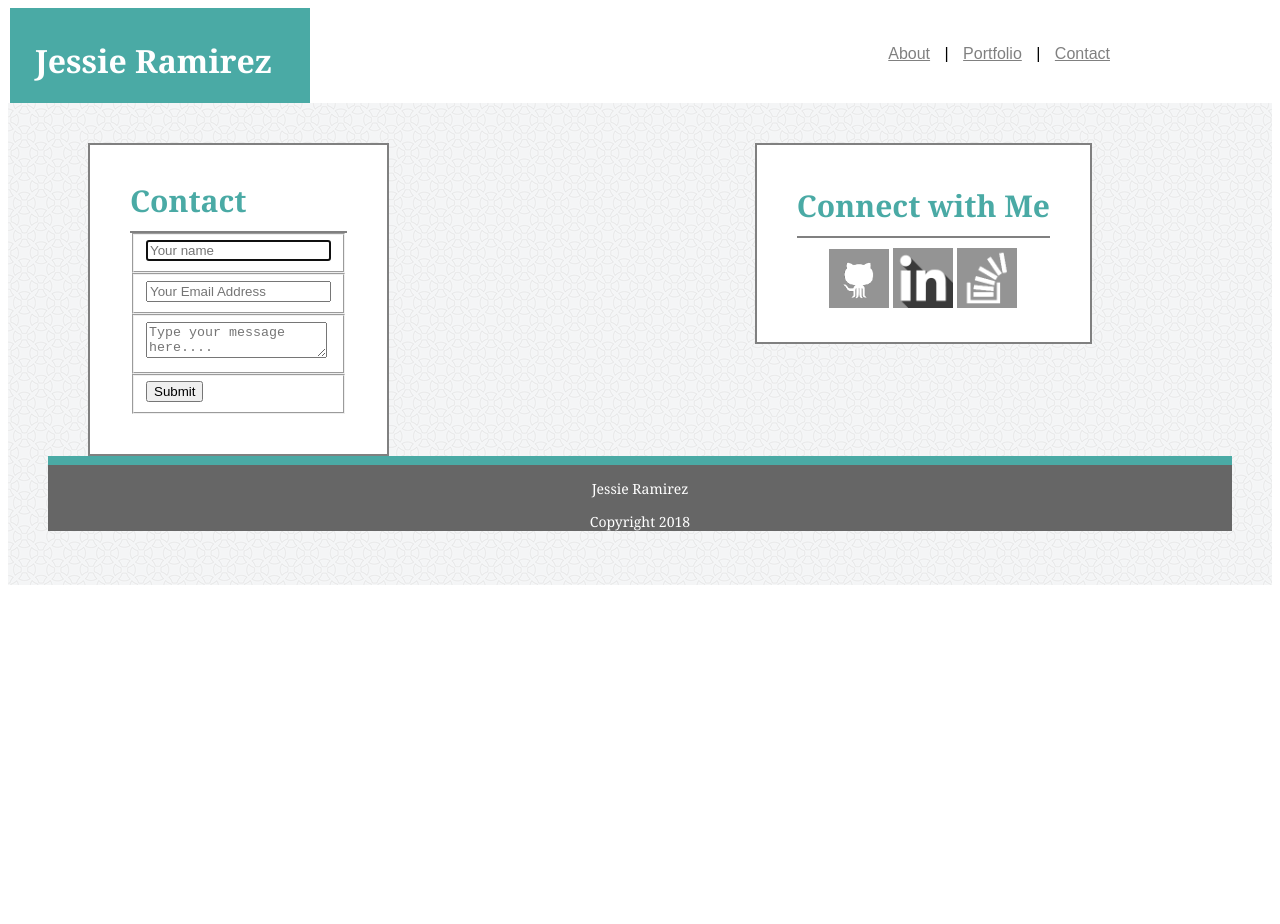
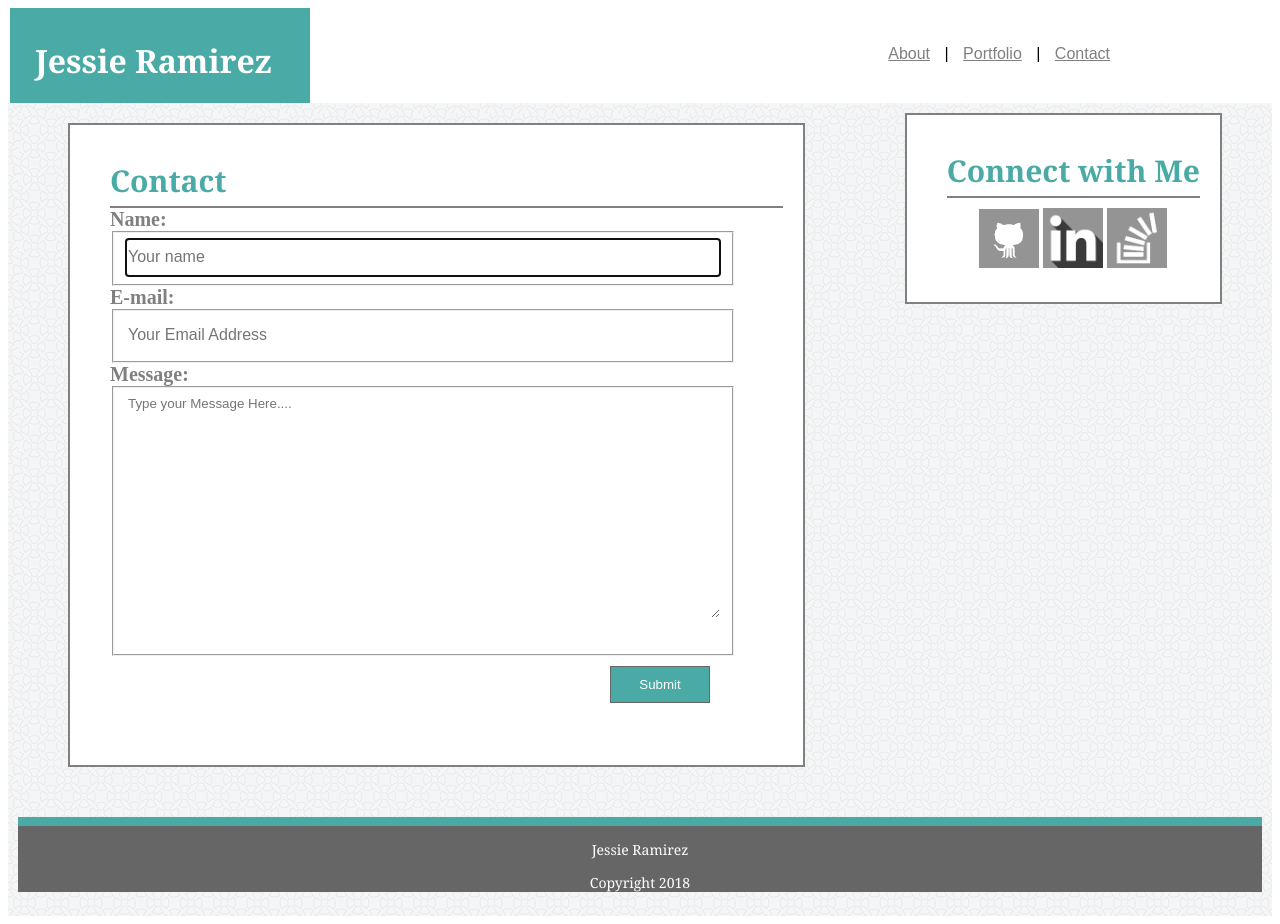
Before and after one commit to jbong0/Basic-Portfolio, a plain HTML site: page contact.html in a window 1280 px wide. Before the commit the page ends 800 px from the top, so only its background shows below. Drawn offline with Linux system fonts and the light colour scheme; files whose address does not match are found by name.

Commit message:
Added Basic-Portfolio contents to jbong0

```diff
--- a/contact.html
+++ b/contact.html
@@ -5,7 +5,7 @@
 <!-- Unseen Content -->
 <head>
   <meta charset="UTF-8">
-  <title>Contact (Assignment #1)</title>
+  <title>Assignment #1</title>
   <link rel="stylesheet" type="text/css" href="css/style.css">
 </head>
 
@@ -16,7 +16,6 @@
 <div id="title">
   <h1>Jessie Ramirez</h1>
 </div>
-
 <!-- Navigation Bar -->
 <nav>
 <a href="index.html"> About</a>  |
@@ -26,7 +25,7 @@
 </header>
 
 </nav>
-<section id="container">
+<section id="contact-container">
 <section id="border">
   <!-- Side Bar -->
 <aside>
@@ -37,39 +36,35 @@
 </aside>
 
 
-<!-- Contact Form-->
-<div class="container">
+<!-- Contact Form -->
+<section id="contact-container">
+<div id="contactform">
+        <form id="contact" action="" method="post">
+          <h3>Contact</h3>
 
-    <h2> Contact </h2>
-        <form id="contact" action="" method="post">
+          <h5>Name:</h5>
+          <fieldset>
+            <input placeholder="Your name" type="text" required autofocus>
+          </fieldset>
+          <h5>E-mail:</h5>
+          <fieldset>
+            <input placeholder="Your Email Address" type="email" required>
+          </fieldset>
+          <h5>Message:</h5>
+          <fieldset id="message">
+            <textarea placeholder="Type your Message Here...." required></textarea>
+          </fieldset>
+        </form>
 
-          <fieldset>
-            <input placeholder="Your name" type="text" tabindex="1" required autofocus>
-          </fieldset>
-          <fieldset>
-            <input placeholder="Your Email Address" type="email" tabindex="2" required>
-          </fieldset>
-          <fieldset>
-            <textarea placeholder="Type your message here...." tabindex="5" required></textarea>
-          </fieldset>
-          <fieldset>
-            <button name="submit" type="submit" id="contact-submit" data-submit="...Sending">Submit</button>
-          </fieldset>
-
-        </form>
+        <button type="button">Submit</button>
       </div>
+    </section>
 
 
 
 
 
-
-
-
-
-
-
-
+<!-- Footer  -->
 <footer>
  <p class="footer">Jessie Ramirez</p>
  <p class="footer">Copyright 2018</p>
--- a/css/style.css
+++ b/css/style.css
@@ -1,6 +1,5 @@
 /* Header CSS */
-
-#title {
+#title{
   background-color: #4aaaa5;
   color: white;
   font-family: Georgia, 'Times New Roman', Times, serif;
@@ -26,7 +25,7 @@ header{
 
 nav{
   position: absolute;
-	right: 0px;
+  right: 0px;
   bottom: 0px;
   border: none;
   padding-bottom: 40px;
@@ -42,9 +41,10 @@ nav{
 /* Sidebar CSS */
 aside{
   background-color: #ffffff;
-  width: 270px;
+  width: 33.3%;
   float: right;
   text-align: center;
+  margin: 10px;
 }
 
 /* Section Titles CSS */
@@ -54,8 +54,9 @@ h2, h3 {
   font-family: Georgia, 'Times New Roman', Times, serif;
   margin-bottom: 0px;
   border-bottom: solid 2px grey;
-  padding: 10px 0px 10px 0px;
+  padding: 5px 0px 5px 0px;
   font-size: 30px;
+  text-align: left;
 }
 
 /* Contact Links CSS */
@@ -71,8 +72,8 @@ aside, div {
   overflow: hidden;
   position: relative;
   width: fit-content;
-  padding: 0px 40px 40px 40px;
-  margin: 0px 140px 0px 40px;
+  padding: 0px 20px 40px 40px;
+  margin: 0px 40px 40px 40px;
 }
 
 img {
@@ -100,10 +101,9 @@ img:hover {
   line-height: 2;
   text-indent: 50px;
   overflow: visible;
-  position: relative;
   padding-left: 25px;
-  padding-top: 30px
-  font-size: 16px;
+  padding-top: 0px
+  font-size: 14px;
 }
 
 /* Footer CSS */
@@ -113,8 +113,8 @@ img:hover {
   font-size: 14px;
 }
 footer{
-	background-color: #666666;
-	border-top: 9px solid #4aaaa5;
+  background-color: #666666;
+  border-top: 9px solid #4aaaa5;
   color: white;
   text-emphasis: none;
   font-family: Georgia, 'Times New Roman', Times, serif;
@@ -131,19 +131,74 @@ a{
 a:visited{
   color: #4aaaa5;
 }
-a:active{
-  color: #4aaaa5;
-}
 a:hover{
-  color: grey;
+  color:grey;
 }
 p {
   text-align: justify;
   text-align-last: auto;
 }
 
+
 /* Contact Form CSS */
 
+#contact-container{
+  background-image: url(circles-light.png);
+  padding: 10px;
+}
+
+#contactform{
+  width: 55%;
+  height: 600px;
+}
+
+input, textarea, fieldset{
+  color: #4aaaa5;
+  font-family: Arial, Helvetica, sans-serif;
+  height: 35px;
+  width: 590px;
+}
+
+button{
+  border: solid 1px #666;
+  color: #fff;
+  background: #4aaaa5;
+  width: 100px;
+  height 35px;
+  padding: 10px;
+  margin: 10px;
+  margin-left: 500px;
+}
 
 
-/* Portfolio CSS */
+#message{
+  width: 500px;
+  height: 250px;
+}
+
+textarea{
+  width: 590px;
+  height: 220px;
+  border: hidden;
+}
+
+h5{
+  font-size: 20px;
+  text-align: left;
+  margin: 0;
+  color: grey;
+}
+input{
+  font-size: 16px;
+  border: none;
+}
+
+form{
+  text-align: center;
+}
+
+box{
+  color: #4aaaa5;
+  width: 100px
+  height: 100px;
+}
--- a/jbong0/reset.css
+++ /dev/null
@@ -1,48 +0,0 @@
-/* http://meyerweb.com/eric/tools/css/reset/
-   v2.0 | 20110126
-   License: none (public domain)
-*/
-
-html, body, div, span, applet, object, iframe,
-h1, h2, h3, h4, h5, h6, p, blockquote, pre,
-a, abbr, acronym, address, big, cite, code,
-del, dfn, em, img, ins, kbd, q, s, samp,
-small, strike, strong, sub, sup, tt, var,
-b, u, i, center,
-dl, dt, dd, ol, ul, li,
-fieldset, form, label, legend,
-table, caption, tbody, tfoot, thead, tr, th, td,
-article, aside, canvas, details, embed,
-figure, figcaption, footer, header, hgroup,
-menu, nav, output, ruby, section, summary,
-time, mark, audio, video {
-	margin: 0;
-	padding: 0;
-	border: 0;
-	font-size: 100%;
-	font: inherit;
-	vertical-align: baseline;
-}
-/* HTML5 display-role reset for older browsers */
-article, aside, details, figcaption, figure,
-footer, header, hgroup, menu, nav, section {
-	display: block;
-}
-body {
-	line-height: 1;
-}
-ol, ul {
-	list-style: none;
-}
-blockquote, q {
-	quotes: none;
-}
-blockquote:before, blockquote:after,
-q:before, q:after {
-	content: '';
-	content: none;
-}
-table {
-	border-collapse: collapse;
-	border-spacing: 0;
-}
--- a/jbong0/style.css
+++ /dev/null
@@ -1,204 +0,0 @@
-/* Header CSS */
-#title{
-  background-color: #4aaaa5;
-  color: white;
-  font-family: Georgia, 'Times New Roman', Times, serif;
-  padding: 10px 25px 40px 25px;
-  margin: 0px 0px 0px 0px;
-  width: 250px;
-  height: 45px;
-  border: none;
-  left: -150px;
-  position: auto;
-  overflow: visible;
-  margin-top: auto;
-  margin-bottom: auto;
-}
-
-header{
-  width: 960px;
-  font-family: Arial, Helvetica, sans-serif;
-  margin: auto;
-  position: relative;
-}
-
-
-nav{
-  position: absolute;
-  right: 0px;
-  bottom: 0px;
-  border: none;
-  padding-bottom: 40px;
-}
-
-
-/* Body CSS */
-#container{
-  background-image: url(circles-light.png);
-  padding: 40px;
-}
-
-/* Sidebar CSS */
-aside{
-  background-color: #ffffff;
-  width: 33.3%;
-  float: right;
-  text-align: center;
-  margin: 10px;
-}
-
-/* Section Titles CSS */
-h2, h3 {
-  background-color: white;
-  color: #4aaaa5;
-  font-family: Georgia, 'Times New Roman', Times, serif;
-  margin-bottom: 0px;
-  border-bottom: solid 2px grey;
-  padding: 5px 0px 5px 0px;
-  font-size: 30px;
-  text-align: left;
-}
-
-/* Contact Links CSS */
-.social-media{
-    width: 60px;
-    margin: 10px -10px -10px -10px;
-    height: auto;
-}
-
-aside, div {
-  background-color: white;
-  border: 2px solid gray;
-  overflow: hidden;
-  position: relative;
-  width: fit-content;
-  padding: 0px 20px 40px 40px;
-  margin: 0px 40px 40px 40px;
-}
-
-img {
-  -webkit-filter: grayscale(1);
-}
-
-img:hover {
-  -webkit-filter: none;
-  transform: scale(1.2) rotate(720deg);
-}
-
-
-/* About Me CSS */
-#bio-image{
-  width: 200px;
-  float: left;
-  margin: 10px;
-  -webkit-filter: none;
-  transform: none;
-}
-
-#about-me{
-  width: 650px;
-  align: justify;
-  line-height: 2;
-  text-indent: 50px;
-  overflow: visible;
-  padding-left: 25px;
-  padding-top: 0px
-  font-size: 14px;
-}
-
-/* Footer CSS */
-
-.footer{
-  text-align: center;
-  font-size: 14px;
-}
-footer{
-  background-color: #666666;
-  border-top: 9px solid #4aaaa5;
-  color: white;
-  text-emphasis: none;
-  font-family: Georgia, 'Times New Roman', Times, serif;
-  text-align: center
-}
-
-/* Links CSS */
-a{
-  border: none;
-  padding-right: 10px;
-  padding-left: 10px;
-  color: grey;
-}
-a:visited{
-  color: #4aaaa5;
-}
-a:hover{
-  color:grey;
-}
-p {
-  text-align: justify;
-  text-align-last: auto;
-}
-
-
-/* Contact Form CSS */
-
-#contact-container{
-  background-image: url(circles-light.png);
-  padding: 10px;
-}
-
-#contactform{
-  width: 55%;
-  height: 600px;
-}
-
-input, textarea, fieldset{
-  color: #4aaaa5;
-  font-family: Arial, Helvetica, sans-serif;
-  height: 35px;
-  width: 590px;
-}
-
-button{
-  border: solid 1px #666;
-  color: #fff;
-  background: #4aaaa5;
-  width: 100px;
-  height 35px;
-  padding: 10px;
-  margin: 10px;
-  margin-left: 500px;
-}
-
-
-#message{
-  width: 500px;
-  height: 250px;
-}
-
-textarea{
-  width: 590px;
-  height: 220px;
-  border: hidden;
-}
-
-h5{
-  font-size: 20px;
-  text-align: left;
-  margin: 0;
-  color: grey;
-}
-input{
-  font-size: 16px;
-  border: none;
-}
-
-form{
-  text-align: center;
-}
-
-box{
-  color: #4aaaa5;
-  width: 100px
-  height: 100px;
-}
```
Also changed, not shown: index.html (+4 -4 lines), jbong0/circles-light.png (deleted), jbong0/index.html (added), 2 other files.
